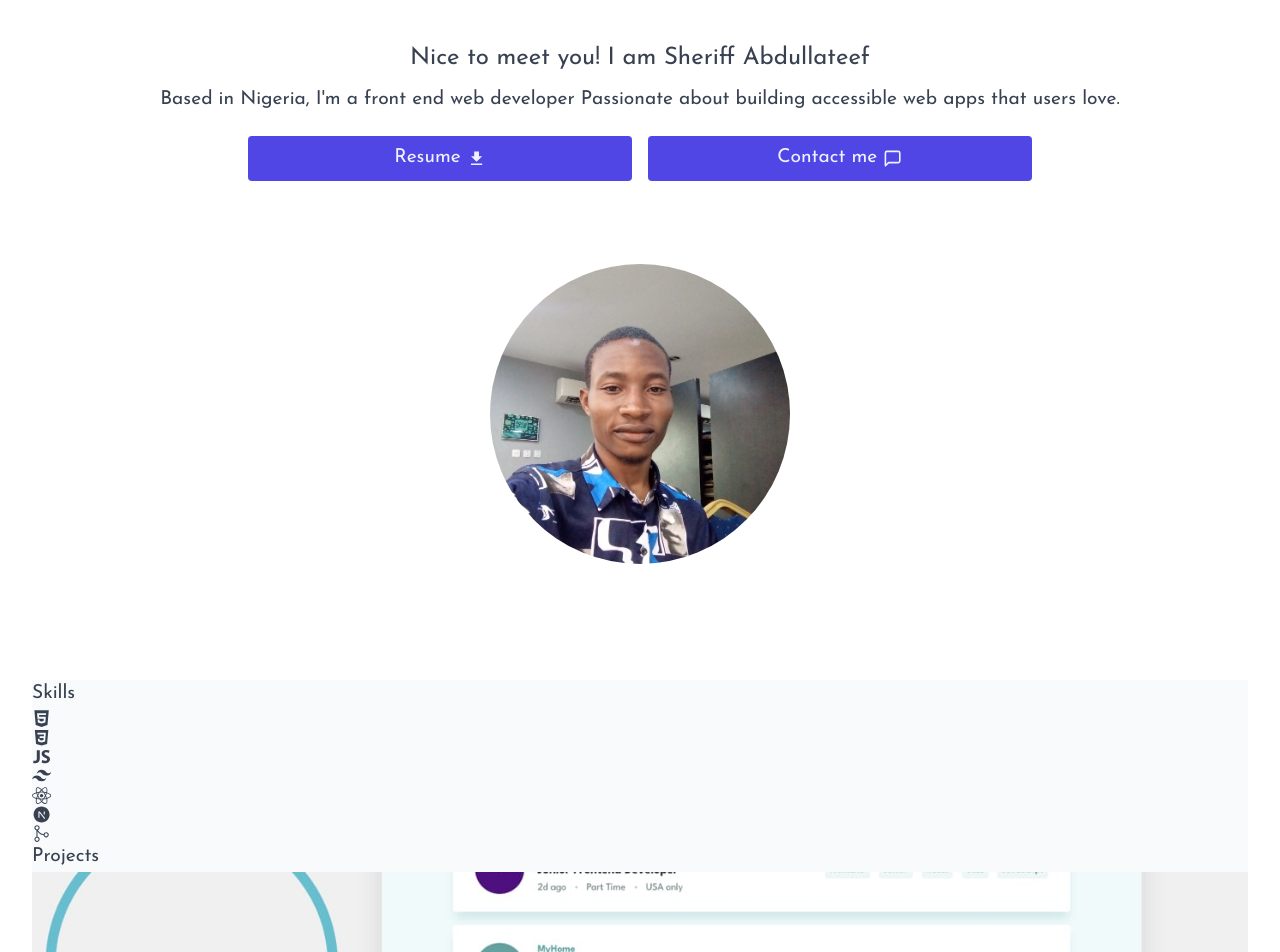
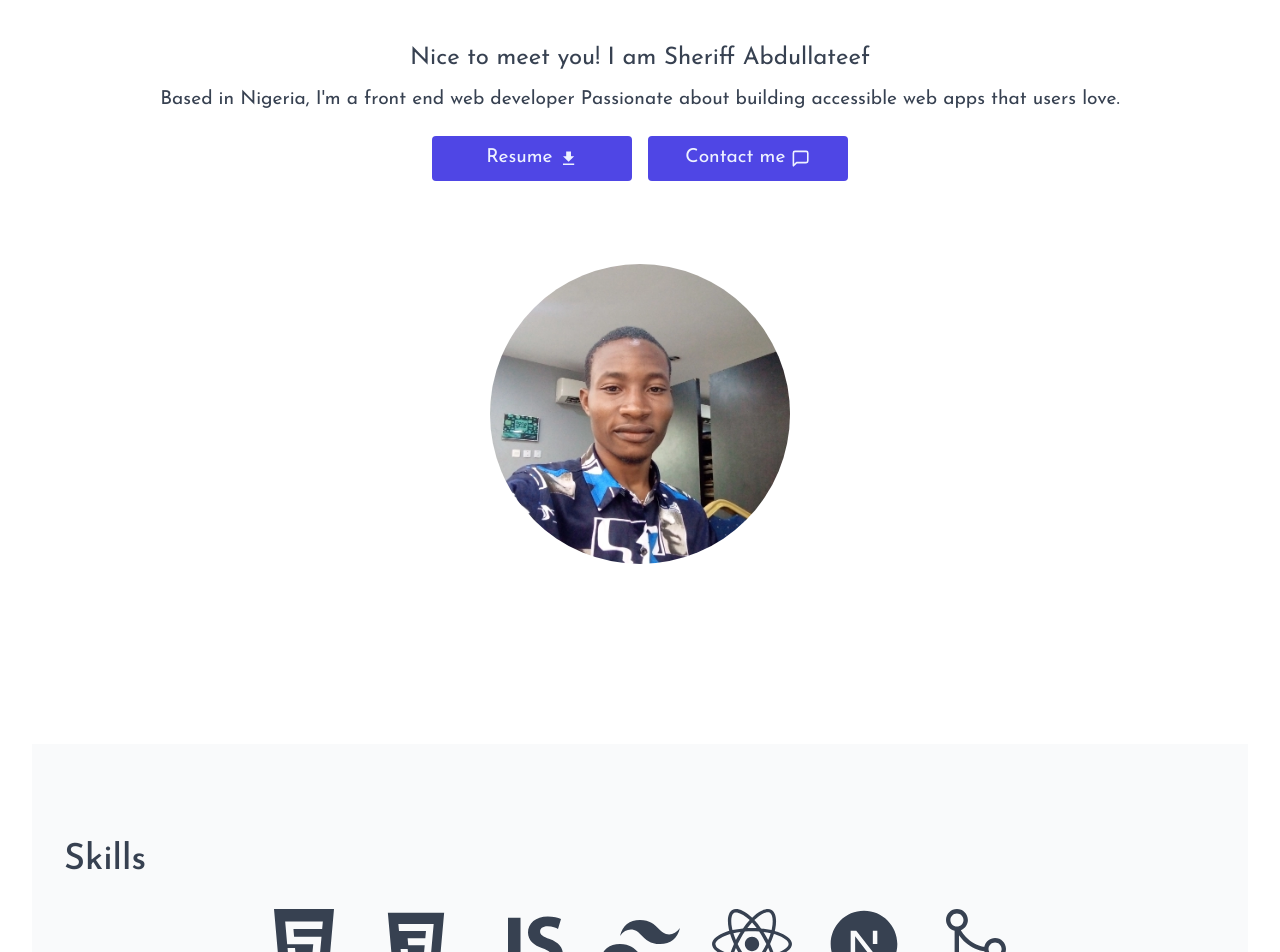
Before and after one commit to khennyboy/myReactPortfolio, a React (Vite) app: page / in a window 1280 px wide. Shown: the part 120-1072 px from the top of the page. Built offline with nearby package versions, Linux system fonts and the light colour scheme.

Commit message:
skills styled

```diff
--- a/src/pages/DarkmodeProvider.jsx
+++ b/src/pages/DarkmodeProvider.jsx
@@ -1,10 +1,11 @@
-import { createContext, useEffect } from "react";
+import { createContext, useEffect, useRef } from "react";
 import { useLocalStorage } from "../hooks/useLocalStorage";
 
 export const DarkModeContext = createContext();
 
 function DarkModeProvider(info) {
     const { children } = info
+    const ref = useRef()
 
     const [IsDark, setMode] = useLocalStorage();
 
@@ -25,7 +26,7 @@ function DarkModeProvider(info) {
     }
 
     return (
-        <DarkModeContext.Provider value={{ IsDark, toggleDarkMode }}>
+        <DarkModeContext.Provider value={{ IsDark, toggleDarkMode, ref }}>
             {children}
         </DarkModeContext.Provider>
     );
--- a/src/section/Contact.jsx
+++ b/src/section/Contact.jsx
@@ -1,11 +1,14 @@
 import { LuMessageSquare } from "react-icons/lu"
 import Form from "../ui/Form"
 import Modal from "../ui/Modal"
+import { useContext } from "react"
+import { DarkModeContext } from "../pages/DarkmodeProvider"
 
 const Contact = () => {
+    const { ref } = useContext(DarkModeContext)
     return (
         <Modal>
-            <div className="dark:bg-dark-grey_0 bg-light-grey_50">
+            <div className="dark:bg-dark-grey_0 bg-light-grey_50" ref={ref}>
                 <p>
                     I would love to hear about your project and how i could help.
                 </p>
--- a/src/section/Projects.jsx
+++ b/src/section/Projects.jsx
@@ -2,8 +2,8 @@ import EachProject from "../ui/EachProject"
 
 const Project = () => {
     return (
-        <section className="dark:bg-dark-grey_0 bg-light-grey_50">
-            <h2>Projects</h2>
+        <section className="dark:bg-dark-grey_0 bg-light-grey_50 my-[4rem] py-[4rem] lg:py-[6rem]">
+            <h2 className="text-3xl indent-8 mb-6 md:text-4xl font-[500]">Projects</h2>
             <div>
                 <EachProject />
             </div>
--- a/src/section/Skills.jsx
+++ b/src/section/Skills.jsx
@@ -2,9 +2,9 @@ import EachSkill from "../ui/EachSkill"
 
 const Skills = () => {
     return (
-        <section className="dark:bg-dark-grey_0 bg-light-grey_50">
-            <h2>Skills</h2>
-            <div>
+        <section className="dark:bg-dark-grey_0 bg-light-grey_50 my-[4rem] py-[4rem] lg:py-[6rem]">
+            <h2 className="text-3xl indent-8 mb-6 md:text-4xl font-[500]">Skills</h2>
+            <div className="flex flex-wrap w-full gap-8  justify-center">
                 <EachSkill />
             </div>
         </section>
--- a/src/ui/EachSkill.jsx
+++ b/src/ui/EachSkill.jsx
@@ -9,25 +9,25 @@ import { IoIosGitMerge } from "react-icons/io";
 const EachSkill = () => {
     return (
         <>
-            <div>
+            <div className="text-6xl md:text-[5rem]" title="Html5">
                 <FaHtml5 />
             </div>
-            <div>
+            <div className="text-6xl md:text-[5rem]" title="Css3">
                 <DiCss3 />
             </div>
-            <div>
+            <div className="text-6xl md:text-[5rem]" title="Javascript">
                 <IoLogoJavascript />
             </div>
-            <div>
+            <div className="text-6xl md:text-[5rem]" title="Tailwindcss">
                 <SiTailwindcss />
             </div>
-            <div>
+            <div className="text-6xl md:text-[5rem]" title="React">
                 <FaReact />
             </div>
-            <div>
+            <div className="text-6xl md:text-[5rem]" title="Nextjs">
                 <RiNextjsFill />
             </div>
-            <div>
+            <div className="text-6xl md:text-[5rem]" title="Git">
                 <IoIosGitMerge />
             </div>
         </>
--- a/src/ui/Header.jsx
+++ b/src/ui/Header.jsx
@@ -1,30 +1,37 @@
 import { MdFileDownload } from "react-icons/md";
 import { LuMessageSquare } from "react-icons/lu";
+import { useContext } from "react";
+import { DarkModeContext } from "../pages/DarkmodeProvider";
 
 const Header = () => {
+    const { ref } = useContext(DarkModeContext)
+    function handleScroll() {
+        if (ref.current) {
+            ref.current.scrollIntoView({ behavior: 'smooth' })
+        }
+    }
     return (
-
         <div className="pt-[5rem]  h-full
          flex flex-col justify-evenly items-center">
             <div>
-                <h1 className="text-center text-2xl mb-4 leading-7">Nice to meet you! I am <br className="hidden" />
+                <h1 className="text-center text-2xl mb-4 leading-7">Nice to meet you! I am
                     Sheriff Abdullateef
                 </h1>
                 <p className="text-center mb-6 leading-tight">Based in Nigeria,
                     I&#39;m a front end web developer <br className="hidden" />Passionate
                     about building accessible web apps that users love.</p>
                 <div className="flex justify-center gap-4">
-
                     <a href="/sheriffResume.pdf" download='sheriff Resume'
-                        className="py-2 bg-normal-brand_600 text-normal-brand_50 w-[40%] rounded
-                    focus:ring-1 ring-offset-2 hover:bg-normal-brand_700
+                        className="py-2 bg-normal-brand_600 text-normal-brand_50 w-[40%]
+                        max-w-[200px] rounded dark:ring-offset-dark-grey_50 smallMobile:w-[45%]
+                        focus:ring-1 ring-offset-2 hover:bg-normal-brand_700 smallMobile:text-base
                      focus:ring-normal-brand_600 block text-center">
                         Resume <MdFileDownload className="inline-block align-middle" />
                     </a>
 
-                    <button className="bg-normal-brand_600 text-normal-brand_50 w-[40%]
-                     ring-normal-brand_600 focus:ring-1 rounded py-2 ring-offset-2
-                      text-center hover:bg-normal-brand_700 ">
+                    <button onClick={handleScroll} className="bg-normal-brand_600 text-normal-brand_50 w-[40%]
+                     max-w-[200px] ring-normal-brand_600 focus:ring-1 rounded py-2 ring-offset-2 smallMobile:w-[45%] smallMobile:text-base
+                      text-center hover:bg-normal-brand_700 dark:ring-offset-dark-grey_50">
                         Contact me <LuMessageSquare className="inline-block align-middle" />
                     </button>
                 </div>
--- a/tailwind.config.js
+++ b/tailwind.config.js
@@ -83,7 +83,8 @@ export default {
       },
       screens: {
         tablet: '55em',
-        desktop: { max: '94em', min: '75.1em' }
+        desktop: { max: '94em', min: '75.1em' },
+        smallMobile: { max: '22.5em' }
       },
     },
   },
```
Also changed, not shown: src/index.css (line endings or trailing spaces).
